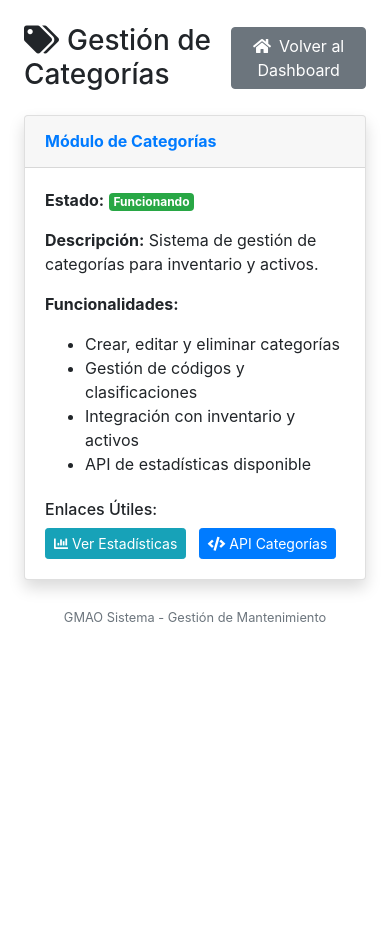
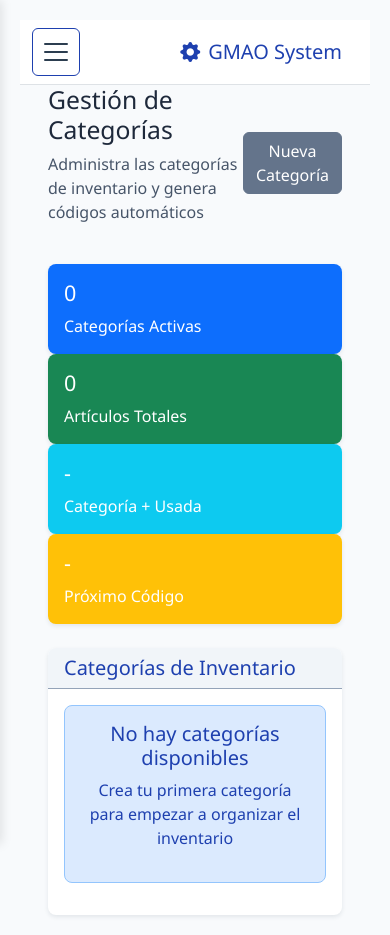
Before and after one commit to canaleta14-ai/gmao-python, a Flask app: page /categorias/ in a window 390 px wide. Before the commit the page ends 622 px from the top, so only its background shows below. Run offline with Flask 3, Linux system fonts and the light colour scheme; data that the repository does not hold is empty; some libraries are stand-ins or nearby versions.

Commit message:
Unifica vistas de Categorías y uniforma columnas en listados
- Refactor: categorias.py ahora renderiza inventario/categorias.html en index/nueva/editar\n- Elimina templates/categorias/index.html duplicado del raíz\n- Aplica clase table-even en usuarios, proveedores e inventario (columnas uniformes)\n- Refuerza tables-responsive.css con !important en white-space/overflow/text-overflow

```diff
--- a/app/routes/categorias.py
+++ b/app/routes/categorias.py
@@ -48,66 +48,7 @@ categorias_web_bp = Blueprint("categorias_web", __name__, url_prefix="/categoria
 @categorias_web_bp.route("/")
 def index():
     """Página principal de gestión de categorías"""
-    # Respuesta HTML directa para evitar error de template
-    html_content = """
-    <!DOCTYPE html>
-    <html lang="es">
-    <head>
-        <meta charset="UTF-8">
-        <meta name="viewport" content="width=device-width, initial-scale=1.0">
-        <title>Categorías - GMAO</title>
-        <link href="https://cdnjs.cloudflare.com/ajax/libs/font-awesome/5.15.4/css/all.min.css" rel="stylesheet">
-        <link href="https://cdn.jsdelivr.net/npm/bootstrap@4.6.0/dist/css/bootstrap.min.css" rel="stylesheet">
-    </head>
-    <body>
-        <div class="container-fluid p-4">
-            <div class="d-flex justify-content-between align-items-center mb-4">
-                <h1 class="h3 mb-0 text-gray-800">
-                    <i class="fas fa-tags mr-2"></i>Gestión de Categorías
-                </h1>
-                <a href="/" class="btn btn-secondary">
-                    <i class="fas fa-home mr-2"></i>Volver al Dashboard
-                </a>
-            </div>
-
-            <div class="card shadow mb-4">
-                <div class="card-header py-3">
-                    <h6 class="m-0 font-weight-bold text-primary">Módulo de Categorías</h6>
-                </div>
-                <div class="card-body">
-                    <p><strong>Estado:</strong> <span class="badge badge-success">Funcionando</span></p>
-                    <p><strong>Descripción:</strong> Sistema de gestión de categorías para inventario y activos.</p>
-                    <p><strong>Funcionalidades:</strong></p>
-                    <ul>
-                        <li>Crear, editar y eliminar categorías</li>
-                        <li>Gestión de códigos y clasificaciones</li>
-                        <li>Integración con inventario y activos</li>
-                        <li>API de estadísticas disponible</li>
-                    </ul>
-
-                    <div class="mt-4">
-                        <h6>Enlaces Útiles:</h6>
-                        <a href="/categorias/estadisticas" class="btn btn-info btn-sm mr-2">
-                            <i class="fas fa-chart-bar mr-1"></i>Ver Estadísticas
-                        </a>
-                        <a href="/api/categorias" class="btn btn-primary btn-sm">
-                            <i class="fas fa-code mr-1"></i>API Categorías
-                        </a>
-                    </div>
-                </div>
-            </div>
-
-            <div class="text-center">
-                <small class="text-muted">GMAO Sistema - Gestión de Mantenimiento</small>
-            </div>
-        </div>
-
-        <script src="https://code.jquery.com/jquery-3.6.0.min.js"></script>
-        <script src="https://cdn.jsdelivr.net/npm/bootstrap@4.6.0/dist/js/bootstrap.bundle.min.js"></script>
-    </body>
-    </html>
-    """
-    return html_content
+    return render_template("inventario/categorias.html")
 
 
 @categorias_web_bp.route("/estadisticas", methods=["GET"])
@@ -119,10 +60,10 @@ def obtener_estadisticas_web():
 @categorias_web_bp.route("/nueva")
 def nueva():
     """Página para crear nueva categoría"""
-    return render_template("inventario/categoria_form.html")
+    return render_template("inventario/categorias.html")
 
 
 @categorias_web_bp.route("/<int:categoria_id>/editar")
 def editar(categoria_id):
     """Página para editar categoría"""
-    return render_template("inventario/categoria_form.html", categoria_id=categoria_id)
+    return render_template("inventario/categorias.html", categoria_id=categoria_id)
--- a/app/routes/web.py
+++ b/app/routes/web.py
@@ -18,7 +18,7 @@ from app.controllers.usuarios_controller import autenticar_usuario
 from app.models.orden_trabajo import (
     OrdenTrabajo,
 )  # Ensure this model is defined correctly and properly initialized
-from app.extensions import db  # Importar db correctamente desde extensions
+from app.extensions import db, csrf  # Importar db y csrf correctamente desde extensions
 from app.models.activo import Activo
 from app.models.inventario import Inventario
 from app.models.plan_mantenimiento import PlanMantenimiento
@@ -378,6 +378,7 @@ def index():
 
 
 @web_bp.route("/login", methods=["GET", "POST"])
+@csrf.exempt  # Eximir CSRF para el endpoint de login
 def login():
     """Endpoint de login con soporte JSON y formulario.
 
--- a/app/templates/inventario/inventario.html
+++ b/app/templates/inventario/inventario.html
@@ -192,7 +192,7 @@
             </div>
             <div class="card-body p-0">
                 <div class="table-responsive">
-                    <table class="table table-striped table-hover mb-0" id="tabla-inventario">
+                    <table class="table table-striped table-hover mb-0 table-even" id="tabla-inventario">
                         <thead class="table-dark">
                             <tr>
                                 <th class="col-critical">
--- a/app/templates/proveedores/proveedores.html
+++ b/app/templates/proveedores/proveedores.html
@@ -144,7 +144,7 @@
                 </div>
                 <div class="card-body p-0">
                     <div class="table-responsive">
-                        <table class="table table-striped table-hover" id="tabla-proveedores">
+                        <table class="table table-striped table-hover table-even" id="tabla-proveedores">
                             <thead class="table-dark">
                                 <tr>
                                     <th class="col-critical">
--- a/app/templates/usuarios/usuarios.html
+++ b/app/templates/usuarios/usuarios.html
@@ -196,7 +196,7 @@
                 </div>
                 <div class="card-body p-0">
                     <div class="table-responsive">
-                        <table class="table table-striped table-hover mb-0" id="tabla-usuarios">
+                        <table class="table table-striped table-hover mb-0 table-even" id="tabla-usuarios">
                             <thead class="table-dark">
                                 <tr>
                                     <th class="col-critical"><input type="checkbox" class="form-check-input" id="select-all"></th>
--- a/static/css/tables-responsive.css
+++ b/static/css/tables-responsive.css
@@ -18,6 +18,18 @@
   font-size: 0.9rem;
   table-layout: auto;
   width: 100%;
+}
+
+/* Columnas iguales para listados generales */
+.table.table-even {
+  table-layout: fixed !important;
+}
+
+.table.table-even th,
+.table.table-even td {
+  white-space: nowrap !important;
+  overflow: hidden !important;
+  text-overflow: ellipsis !important;
 }
 
 /* ========== ESTILOS MEJORADOS PARA TH ========== */
```
Also changed, not shown: templates/categorias/index.html (deleted, +0 -157 lines).
